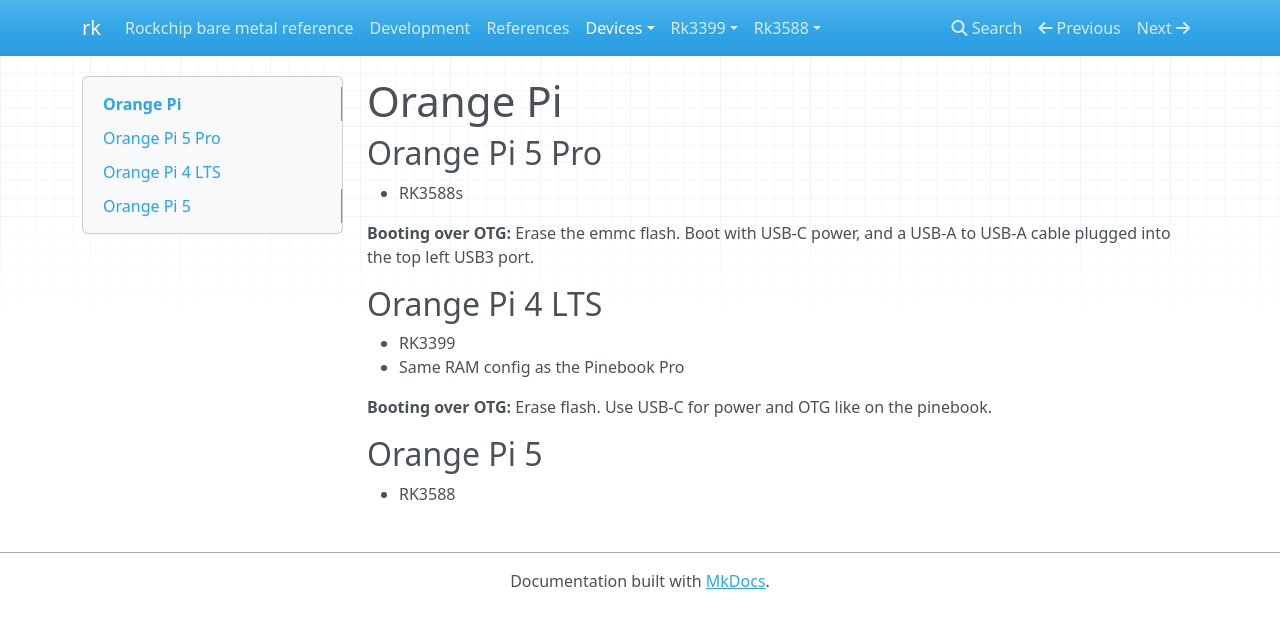
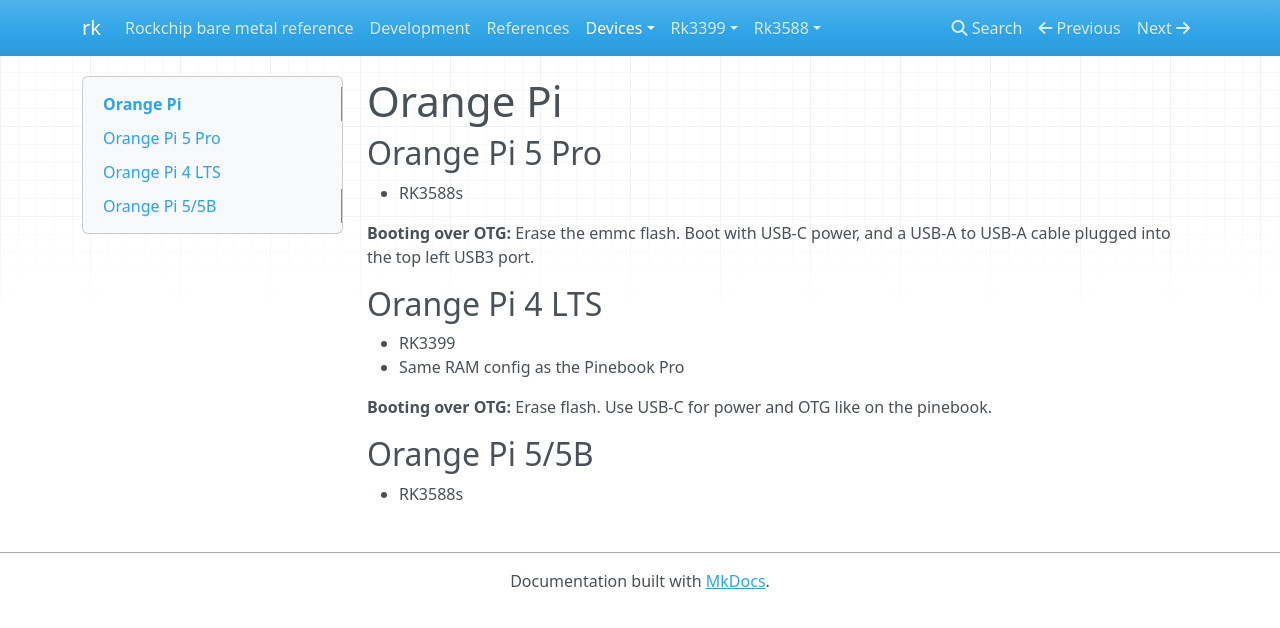
Before and after one commit to petabyt/rk, an MkDocs documentation site: the page built from docs/devices/orangepi.md, in a window 1280 px wide. Shown: the top 628 px of the page. Built offline with MkDocs 1.6.1, drawn with Linux system fonts in a browser that asks for light colours; nearby versions of some CDN libraries.

Commit message:
Update orangepi.md

```diff
--- a/docs/devices/orangepi.md
+++ b/docs/devices/orangepi.md
@@ -10,5 +10,5 @@
 
 **Booting over OTG:** Erase flash. Use USB-C for power and OTG like on the pinebook.
 
-## Orange Pi 5
-- RK3588
+## Orange Pi 5/5B
+- RK3588s
```
